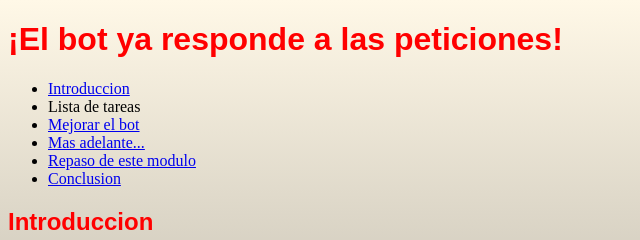
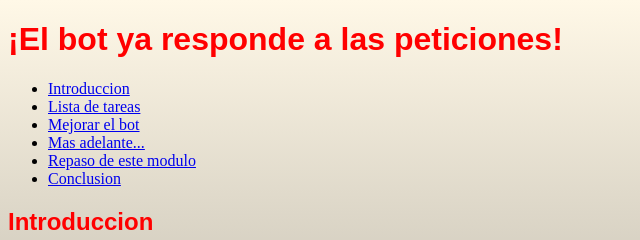
Before and after one commit to mathiasdev123/-El-bot-ya-responde-a-las-peticiones-, a plain HTML site: page index.html in a window 1280 px wide. Shown: the top 240 px of the page, 0-640 px from the left. Drawn offline with Linux system fonts and the light colour scheme.

Commit message:
Update index.html

```diff
--- a/index.html
+++ b/index.html
@@ -12,7 +12,7 @@
       <nav>
         <ul>
           <li><a href="#a">Introduccion</a></li>
-          <li><a href="#b"></a>Lista de tareas</li>
+          <li><a href="#b">Lista de tareas</a></li>
           <li><a href="#c">Mejorar el bot</a></li>
           <li><a href="#d">Mas adelante...</a></li>
           <li><a href="#e">Repaso de este modulo</a></li>
```
